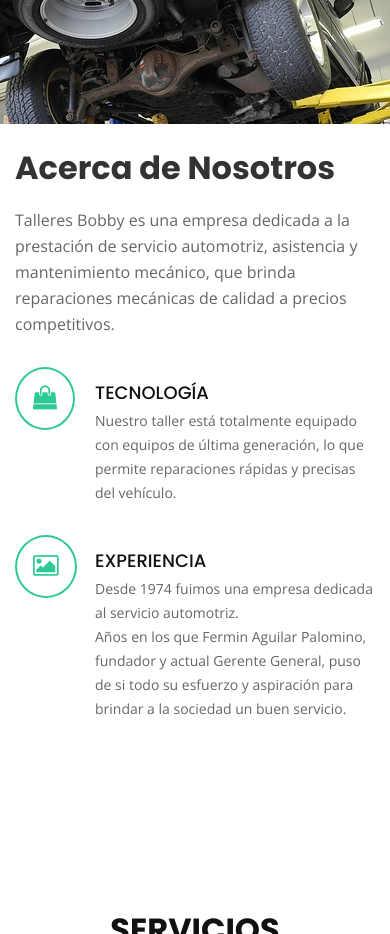
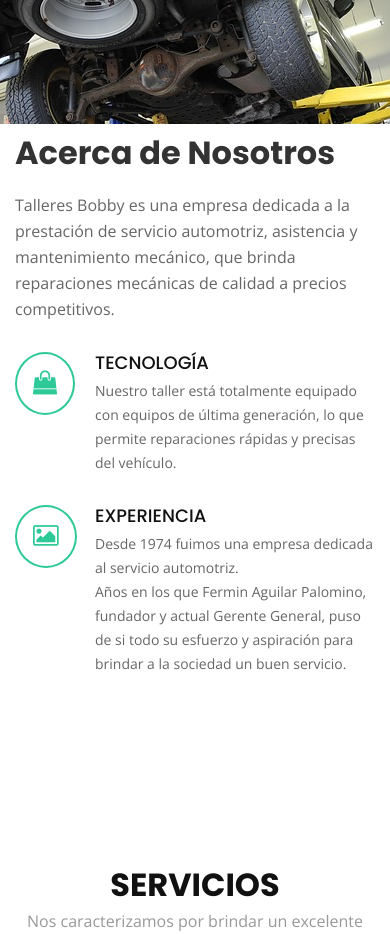
Before and after one commit to grupobobby/site, a plain HTML site: page index.html in a window 390 px wide. Shown: the part 1100-2034 px from the top of the page. Drawn offline with nearby package versions, Linux system fonts and the light colour scheme; some packages are replaced by stand-ins of ours.

Commit message:
cambiando css

```diff
--- a/css/style.css
+++ b/css/style.css
@@ -517,8 +517,11 @@ body.mobile-nav-active #mobile-nav-toggle {
 }
 
 @media (max-width: 768px) {
-  #about .about-container .title {
-    padding-top: 15px;
+  #mobile-nav-toggle {
+    display: inline;
+  }
+  #about .about-container  {
+
   }
 }
 
```
